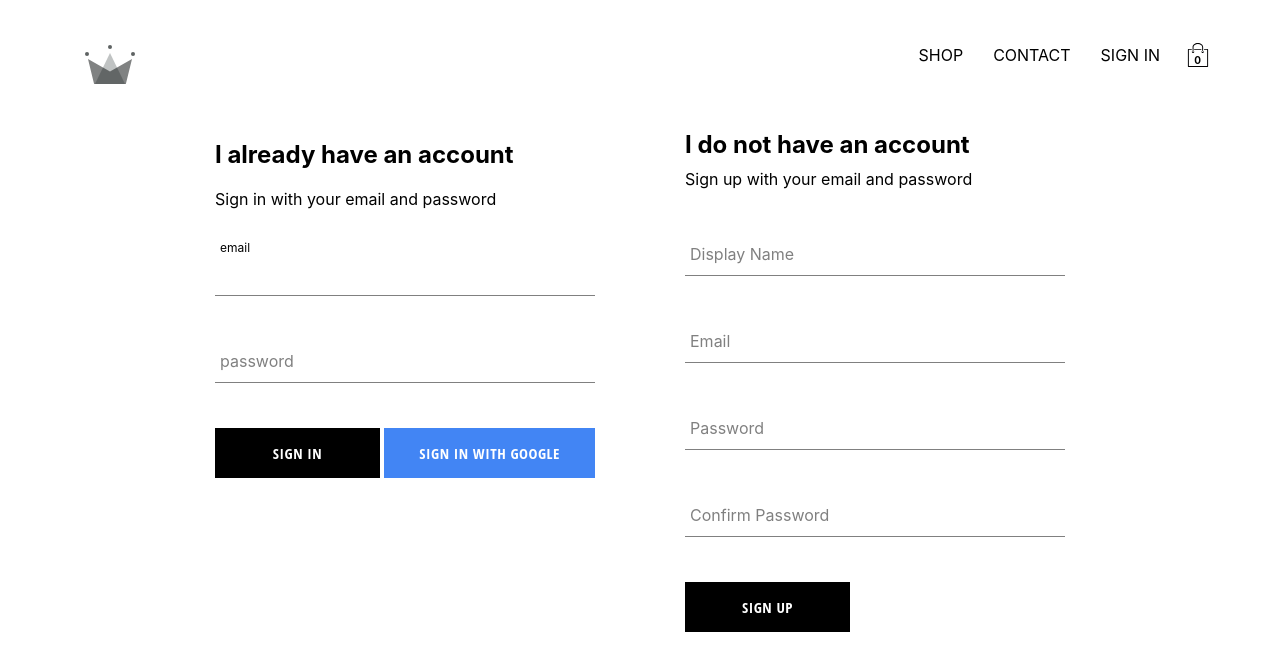
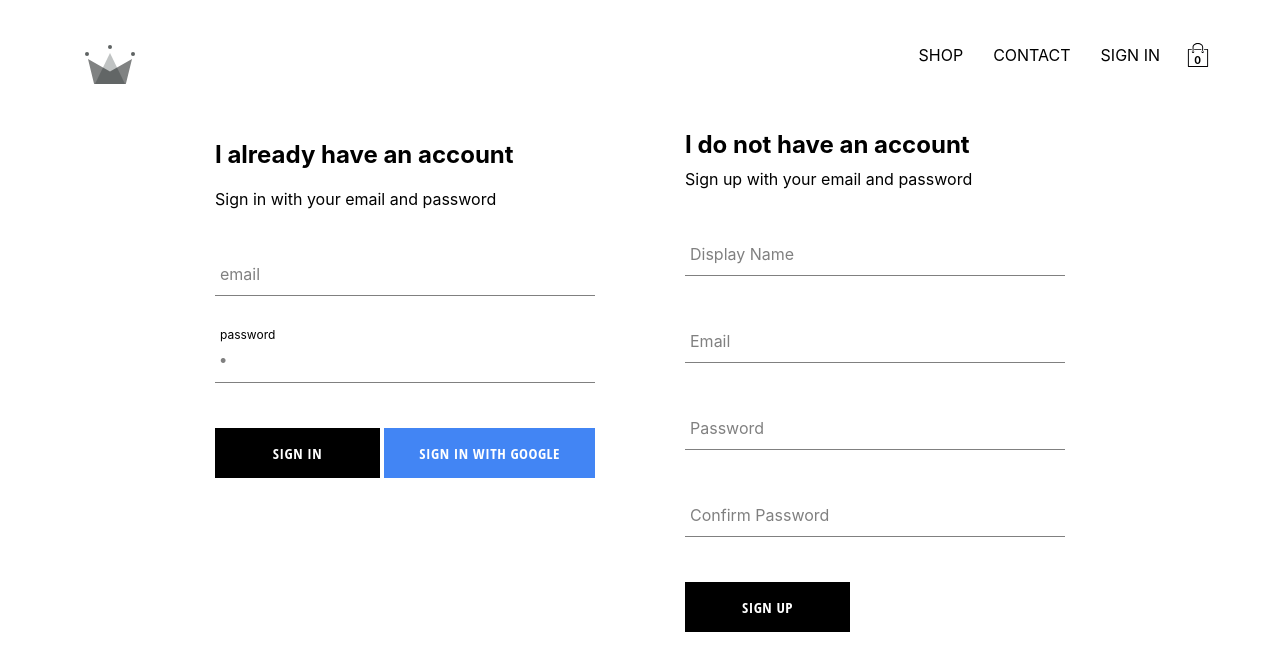
Before and after one commit to idan052545/clwn-clothing, a React (Create React App) app: page /signIn in a window 1280 px wide. Shown: the top 670 px of the page. Built offline with nearby package versions, Linux system fonts and the light colour scheme; no server answers.

Commit message:
update app , signIn and signUp to use hooks

```diff
--- a/src/App.js
+++ b/src/App.js
@@ -1,4 +1,4 @@
-import React from "react";
+import React, { useEffect } from "react";
 import { Routes, Route, Navigate } from "react-router-dom";
 import "./App.css";
 import HomePage from "./pages/homepage/cHomepage";
@@ -11,31 +11,11 @@ import { createStructuredSelector } from "reselect";
 import { selectCurrentUser } from "./redux/user/user.selectors";
 import { checkUserSession } from "./redux/user/user.actions";
 
-class App extends React.Component {
-  unsubscribeFromAuth = null;
+const App = ({ checkUserSession, currentUser }) => {
+  useEffect(() => {
+    checkUserSession();
+  }, [checkUserSession]);
 
-  componentDidMount() {
-    const { checkUserSession } = this.props;
-    checkUserSession();
-
-    // this.unsubscribeFromAuth = auth.onAuthStateChanged(async (userAuth) => {
-    //   if (userAuth) {
-    //     const userRef = await createUserProfileDocument(userAuth);
-    //     userRef.onSnapshot((snapShot) => {
-    //       setCurrentUser({
-    //         id: snapShot.id,
-    //         ...snapShot.data(),
-    //       });
-    //     });
-    //   }
-    //   setCurrentUser(userAuth);
-    // });
-  }
-
-  componentWillUnmount() {
-    this.unsubscribeFromAuth();
-  }
-  render() {
   return (
     <div>
       <Header />
@@ -47,18 +27,13 @@ class App extends React.Component {
           exact
           path="/signIn"
           element={
-              this.props.currentUser ? (
-                <Navigate replace to="/" />
-              ) : (
-                <SignInAndSignUpPage />
-              )
+            currentUser ? <Navigate replace to="/" /> : <SignInAndSignUpPage />
           }
         />
       </Routes>
     </div>
   );
-  }
-}
+};
 
 const mapStateToProps = createStructuredSelector({
   currentUser: selectCurrentUser,
--- a/src/components/signIn/cSignIn.jsx
+++ b/src/components/signIn/cSignIn.jsx
@@ -1,4 +1,4 @@
-import React from "react";
+import React, { useState } from "react";
 import CustomButton from "../customButton/cCustomButton";
 import FormInput from "../formInput/cFormInput";
 import {
@@ -9,50 +9,42 @@ import { connect } from "react-redux";
 
 import "./sSignIn.scss";
 
-class SignIn extends React.Component {
-  constructor(props) {
-    super(props);
+const SignIn = ({ emailSignInStart, googleSignInStart }) => {
+  const [userCredentials, setCredentials] = useState({
+    email: "",
+    password: " ",
+  });
+  const { email, password } = userCredentials;
 
-    this.state = {
-      email: " ",
-      password: "",
-    };
-  }
-
-  handleSubmit = async (event) => {
+  const handleSubmit = async (event) => {
     event.preventDefault();
-
-    const { emailSignInStart } = this.props;
-    const { email, password } = this.state;
 
     emailSignInStart(email, password);
   };
 
-  handleChange = (event) => {
+  const handleChange = (event) => {
     const { value, name } = event.target;
-    this.setState({ [name]: value });
+    setCredentials({ ...userCredentials, [name]: value });
   };
 
-  render() {
-    const { googleSignInStart } = this.props;
   return (
     <div className="sign-in">
       <h2>I already have an account </h2>
       <span>Sign in with your email and password</span>
-        <form onSubmit={this.handleSubmit}>
+      <form onSubmit={handleSubmit}>
         <FormInput
           name="email"
           type="email"
-            value={this.state.email}
-            handleChange={this.handleChange}
+          value={email}
+          handleChange={handleChange}
           label="email"
           required
         />
         <FormInput
           name="password"
           type="password"
-            value={this.state.password}
-            handleChange={this.handleChange}
+          value={password}
+          handleChange={handleChange}
           label="password"
           required
         />
@@ -69,8 +61,7 @@ class SignIn extends React.Component {
       </form>
     </div>
   );
-  }
-}
+};
 
 const mapDispatchToProps = (dispatch) => ({
   googleSignInStart: () => dispatch(googleSignInStart()),
--- a/src/components/signUp/cSignUp.jsx
+++ b/src/components/signUp/cSignUp.jsx
@@ -1,4 +1,4 @@
-import React from "react";
+import React, { useState } from "react";
 import { connect } from "react-redux";
 import { SignUpStart } from "../../redux/user/user.actions";
 import CustomButton from "../customButton/cCustomButton";
@@ -6,22 +6,18 @@ import FormInput from "../formInput/cFormInput";
 
 import "./sSignUp.scss";
 
-class SignUp extends React.Component {
-  constructor(props) {
-    super(props);
-
-    this.state = {
+const SignUp = ({ SignUpStart }) => {
+  const [userCredentials, setUserCredentials] = useState({
     displayName: "",
     email: "",
     password: "",
     confirmPassword: "",
-    };
-  }
+  });
 
-  handleSubmit = async (event) => {
+  const { displayName, email, password, confirmPassword } = userCredentials;
+
+  const handleSubmit = async (event) => {
     event.preventDefault();
-    const { SignUpStart } = this.props;
-    const { displayName, email, password, confirmPassword } = this.state;
 
     if (password !== confirmPassword) {
       alert("passwords don't match");
@@ -29,7 +25,7 @@ class SignUp extends React.Component {
     }
     SignUpStart({ email, password, displayName });
 
-    this.setState({
+    setUserCredentials({
       displayName: "",
       email: "",
       password: "",
@@ -37,23 +33,21 @@ class SignUp extends React.Component {
     });
   };
 
-  handleChange = (event) => {
+  const handleChange = (event) => {
     const { name, value } = event.target;
-    this.setState({ [name]: value });
+    setUserCredentials({ ...userCredentials, [name]: value });
   };
 
-  render() {
-    const { displayName, email, password, confirmPassword } = this.state;
   return (
     <div className="sign-up">
       <h2 className="title">I do not have an account</h2>
       <span>Sign up with your email and password</span>
-        <form className="sign-up-form" onSubmit={this.handleSubmit}>
+      <form className="sign-up-form" onSubmit={handleSubmit}>
         <FormInput
           type="text"
           name="displayName"
           value={displayName}
-            onChange={this.handleChange}
+          onChange={handleChange}
           label="Display Name"
           required
         />
@@ -61,7 +55,7 @@ class SignUp extends React.Component {
           type="email"
           name="email"
           value={email}
-            onChange={this.handleChange}
+          onChange={handleChange}
           label="Email"
           required
         />
@@ -69,7 +63,7 @@ class SignUp extends React.Component {
           type="password"
           name="password"
           value={password}
-            onChange={this.handleChange}
+          onChange={handleChange}
           label="Password"
           required
         />
@@ -77,7 +71,7 @@ class SignUp extends React.Component {
           type="confirmPassword"
           name="confirmPassword"
           value={confirmPassword}
-            onChange={this.handleChange}
+          onChange={handleChange}
           label="Confirm Password"
           required
         />
@@ -86,8 +80,7 @@ class SignUp extends React.Component {
       </form>
     </div>
   );
-  }
-}
+};
 
 const mapDispatchToProps = (dispatch) => ({
   SignUpStart: (user) => dispatch(SignUpStart(user)),
--- a/src/pages/shop/cShop.jsx
+++ b/src/pages/shop/cShop.jsx
@@ -1,4 +1,4 @@
-import React from "react";
+import React, { useEffect } from "react";
 import { Routes, Route } from "react-router-dom";
 import { connect } from "react-redux";
 import { fetchCollectionsStart } from "../../redux/shop/shop.actions";
@@ -6,13 +6,11 @@ import { fetchCollectionsStart } from "../../redux/shop/shop.actions";
 import CollectionsOverviewContainer from "../../components/collections-overview/collectionOverview.Container";
 import CollectionPageContainer from "../collection/collection.container";
 
-class ShopPage extends React.Component {
-  componentDidMount() {
-    const { fetchCollectionsStart } = this.props;
+const ShopPage = ({ fetchCollectionsStart }) => {
+  useEffect(() => {
     fetchCollectionsStart();
-  }
+  }, [fetchCollectionsStart]);
 
-  render() {
   return (
     <div className="shop-page">
       <Routes>
@@ -21,8 +19,7 @@ class ShopPage extends React.Component {
       </Routes>
     </div>
   );
-  }
-}
+};
 
 const mapDispatchToProps = (dispatch) => ({
   fetchCollectionsStart: () => dispatch(fetchCollectionsStart()),
```
Lines whose indentation alone changed are shown as unchanged.
